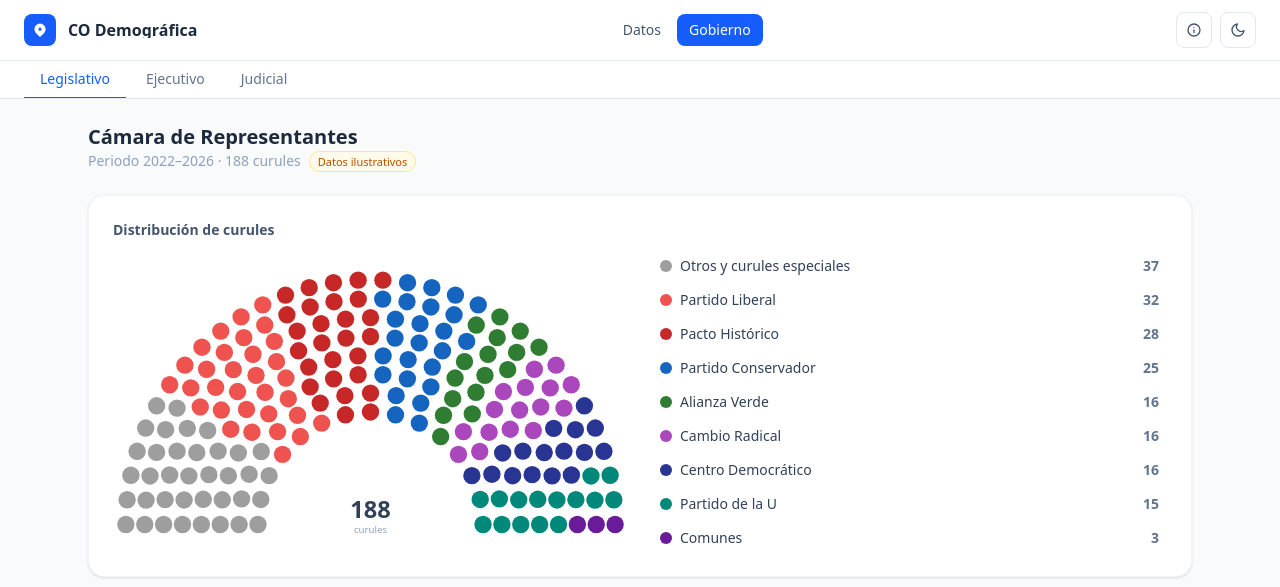
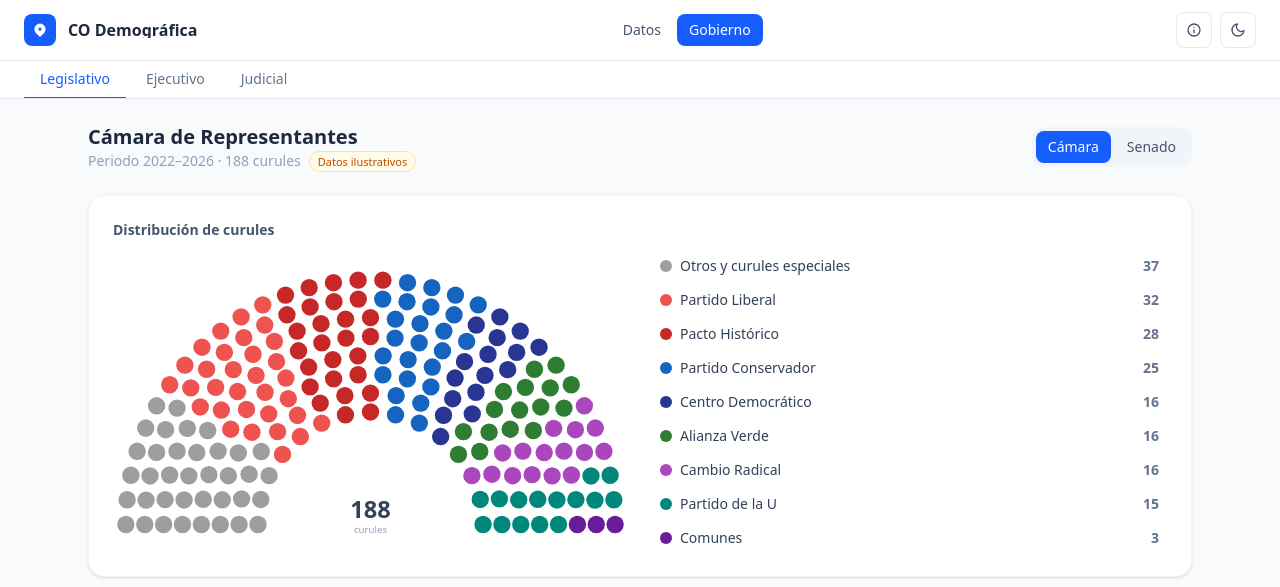
Before and after one commit to andresgobl98/colombia-demographics, a React (Vite) app: page /gobierno/legislativo in a window 1280 px wide. Shown: the top 587 px of the page. Built offline with nearby package versions, Linux system fonts and the light colour scheme.

Commit message:
feat(legislative): add Senado with chamber toggle; national constituency (no department map) vs departmental Cámara

```diff
--- a/src/data/congress.js
+++ b/src/data/congress.js
@@ -1,38 +1,67 @@
 // ⚠️ PLACEHOLDER / ILLUSTRATIVE DATA — not the real composition.
-// Seat counts are mock values that sum to 188 (Cámara de Representantes
-// 2022–2026). Real data (official rosters, party affiliations, curules
-// especiales) will be wired in later. Parties are ordered left → right so the
-// hemicycle renders a sensible political-spectrum gradient.
+// Seat counts are mock values (Cámara 188, Senado 108) for the 2022–2026
+// period. Real rosters/affiliations come later. Parties share metadata; seat
+// counts differ per chamber.
 
-export const CHAMBER = {
-  id: "camara",
-  name: "Cámara de Representantes",
-  period: "2022–2026",
-  totalSeats: 188,
+export const PARTY_META = {
+  pacto:       { name: "Pacto Histórico",            short: "Pacto Hist.", color: "#c62828" },
+  comunes:     { name: "Comunes",                    short: "Comunes",     color: "#6a1b9a" },
+  verde:       { name: "Alianza Verde",              short: "Verde",       color: "#2e7d32" },
+  liberal:     { name: "Partido Liberal",            short: "Liberal",     color: "#ef5350" },
+  u:           { name: "Partido de la U",            short: "La U",        color: "#00897b" },
+  cambio:      { name: "Cambio Radical",             short: "C. Radical",  color: "#ab47bc" },
+  conservador: { name: "Partido Conservador",        short: "Conservador", color: "#1565c0" },
+  democratico: { name: "Centro Democrático",         short: "C. Demócr.",  color: "#283593" },
+  otros:       { name: "Otros y curules especiales", short: "Otros",       color: "#9e9e9e" },
 };
 
-export const PARTIES = [
-  { id: "pacto",        name: "Pacto Histórico",          short: "Pacto Hist.", color: "#c62828", seats: 28 },
-  { id: "comunes",      name: "Comunes",                  short: "Comunes",     color: "#6a1b9a", seats: 3  },
-  { id: "verde",        name: "Alianza Verde",            short: "Verde",       color: "#2e7d32", seats: 16 },
-  { id: "liberal",      name: "Partido Liberal",          short: "Liberal",     color: "#ef5350", seats: 32 },
-  { id: "u",            name: "Partido de la U",          short: "La U",        color: "#00897b", seats: 15 },
-  { id: "cambio",       name: "Cambio Radical",           short: "C. Radical",  color: "#ab47bc", seats: 16 },
-  { id: "conservador",  name: "Partido Conservador",      short: "Conservador", color: "#1565c0", seats: 25 },
-  { id: "democratico",  name: "Centro Democrático",       short: "C. Demócr.",  color: "#283593", seats: 16 },
-  { id: "otros",        name: "Otros y curules especiales", short: "Otros",     color: "#9e9e9e", seats: 37 },
-];
+export const CHAMBERS = {
+  camara: {
+    id: "camara",
+    name: "Cámara de Representantes",
+    period: "2022–2026",
+    totalSeats: 188,
+    byDepartment: true, // elected by departmental constituency → map applies
+    seats: {
+      pacto: 28, liberal: 32, conservador: 25, democratico: 16,
+      verde: 16, cambio: 16, u: 15, comunes: 3, otros: 37,
+    },
+    members: [
+      { id: "c1", name: "Representante de ejemplo 1", partyId: "pacto",       departmentCode: "05" },
+      { id: "c2", name: "Representante de ejemplo 2", partyId: "liberal",     departmentCode: "05" },
+      { id: "c3", name: "Representante de ejemplo 3", partyId: "conservador", departmentCode: "11" },
+      { id: "c4", name: "Representante de ejemplo 4", partyId: "verde",       departmentCode: "11" },
+      { id: "c5", name: "Representante de ejemplo 5", partyId: "democratico", departmentCode: "76" },
+      { id: "c6", name: "Representante de ejemplo 6", partyId: "cambio",      departmentCode: "08" },
+      { id: "c7", name: "Representante de ejemplo 7", partyId: "u",           departmentCode: "68" },
+      { id: "c8", name: "Representante de ejemplo 8", partyId: "pacto",       departmentCode: "52" },
+    ],
+  },
+  senado: {
+    id: "senado",
+    name: "Senado de la República",
+    period: "2022–2026",
+    totalSeats: 108,
+    byDepartment: false, // elected by national constituency → no department map
+    seats: {
+      pacto: 20, liberal: 15, conservador: 15, democratico: 13,
+      verde: 13, cambio: 11, u: 10, comunes: 5, otros: 6,
+    },
+    members: [
+      { id: "s1", name: "Senador de ejemplo 1", partyId: "pacto" },
+      { id: "s2", name: "Senador de ejemplo 2", partyId: "liberal" },
+      { id: "s3", name: "Senador de ejemplo 3", partyId: "conservador" },
+      { id: "s4", name: "Senador de ejemplo 4", partyId: "democratico" },
+      { id: "s5", name: "Senador de ejemplo 5", partyId: "verde" },
+      { id: "s6", name: "Senador de ejemplo 6", partyId: "cambio" },
+    ],
+  },
+};
 
-// A small mock roster keyed loosely to DANE department codes. Real roster later.
-export const REPRESENTATIVES = [
-  { id: "r1", name: "Representante de ejemplo 1", partyId: "pacto",       departmentCode: "05" },
-  { id: "r2", name: "Representante de ejemplo 2", partyId: "liberal",     departmentCode: "05" },
-  { id: "r3", name: "Representante de ejemplo 3", partyId: "conservador", departmentCode: "11" },
-  { id: "r4", name: "Representante de ejemplo 4", partyId: "verde",       departmentCode: "11" },
-  { id: "r5", name: "Representante de ejemplo 5", partyId: "democratico", departmentCode: "76" },
-  { id: "r6", name: "Representante de ejemplo 6", partyId: "cambio",      departmentCode: "08" },
-  { id: "r7", name: "Representante de ejemplo 7", partyId: "u",           departmentCode: "68" },
-  { id: "r8", name: "Representante de ejemplo 8", partyId: "pacto",       departmentCode: "52" },
-];
-
-export const partyById = Object.fromEntries(PARTIES.map((p) => [p.id, p]));
+// Build a seats-descending party list for a chamber, joined with metadata.
+export function partiesForChamber(chamber) {
+  return Object.entries(chamber.seats)
+    .map(([id, seats]) => ({ id, seats, ...PARTY_META[id] }))
+    .filter((p) => p.seats > 0)
+    .sort((a, b) => b.seats - a.seats);
+}
--- a/src/pages/government/LegislativeView.jsx
+++ b/src/pages/government/LegislativeView.jsx
@@ -1,7 +1,7 @@
 import { useState, useMemo } from "react";
 import { HemicycleChart } from "../../components/charts";
 import RepresentationMap from "../../components/RepresentationMap";
-import { CHAMBER, PARTIES, REPRESENTATIVES, partyById } from "../../data/congress";
+import { CHAMBERS, PARTY_META, partiesForChamber } from "../../data/congress";
 import deptData from "../../data/departments.json";
 
 const deptName = (code) => deptData.departments[code]?.name ?? code;
@@ -14,36 +14,59 @@ function Card({ children, className = "" }) {
   );
 }
 
+function chamberBtnClass(active) {
+  return [
+    "px-3 py-1.5 rounded-lg text-sm font-medium transition-colors",
+    active
+      ? "bg-blue-600 text-white"
+      : "text-slate-600 dark:text-slate-300 hover:bg-slate-100 dark:hover:bg-slate-700",
+  ].join(" ");
+}
+
 export default function LegislativeView() {
-  const [highlight, setHighlight] = useState(null);   // party id
+  const [chamberId, setChamberId] = useState("camara");
+  const [highlight, setHighlight] = useState(null);
   const [selectedDept, setSelectedDept] = useState(null);
 
+  const chamber = CHAMBERS[chamberId];
+  const orderedParties = useMemo(() => partiesForChamber(chamber), [chamber]);
   const withData = useMemo(
-    () => new Set(REPRESENTATIVES.map((r) => r.departmentCode)),
-    []
+    () => new Set(chamber.members.map((m) => m.departmentCode).filter(Boolean)),
+    [chamber]
   );
 
-  // High → low representation: legend reads top-to-bottom, hemicycle left-to-right.
-  const orderedParties = useMemo(
-    () => [...PARTIES].sort((a, b) => b.seats - a.seats),
-    []
-  );
+  const switchChamber = (id) => {
+    setChamberId(id);
+    setSelectedDept(null);
+    setHighlight(null);
+  };
 
-  const roster = selectedDept
-    ? REPRESENTATIVES.filter((r) => r.departmentCode === selectedDept)
-    : REPRESENTATIVES;
+  const roster =
+    chamber.byDepartment && selectedDept
+      ? chamber.members.filter((m) => m.departmentCode === selectedDept)
+      : chamber.members;
 
   return (
     <div className="p-4 md:p-6 max-w-6xl mx-auto flex flex-col gap-6">
-      {/* Header */}
-      <header>
-        <h2 className="text-xl font-bold text-slate-800 dark:text-slate-100">{CHAMBER.name}</h2>
+      {/* Header + chamber switcher */}
+      <header className="flex flex-wrap items-center justify-between gap-3">
+        <div>
+          <h2 className="text-xl font-bold text-slate-800 dark:text-slate-100">{chamber.name}</h2>
           <p className="text-sm text-slate-400 dark:text-slate-500">
-          Periodo {CHAMBER.period} · {CHAMBER.totalSeats} curules
+            Periodo {chamber.period} · {chamber.totalSeats} curules
             <span className="ml-2 text-[11px] font-medium text-amber-700 dark:text-amber-300 bg-amber-50 dark:bg-amber-900/30 border border-amber-200 dark:border-amber-700/50 rounded-full px-2 py-0.5">
               Datos ilustrativos
             </span>
           </p>
+        </div>
+        <div className="flex gap-1 bg-slate-100 dark:bg-slate-700/40 rounded-xl p-1">
+          <button onClick={() => switchChamber("camara")} className={chamberBtnClass(chamberId === "camara")}>
+            Cámara
+          </button>
+          <button onClick={() => switchChamber("senado")} className={chamberBtnClass(chamberId === "senado")}>
+            Senado
+          </button>
+        </div>
       </header>
 
       {/* Composition: hemicycle + party legend */}
@@ -70,7 +93,8 @@ export default function LegislativeView() {
         </div>
       </Card>
 
-      {/* Representation by department: map + roster */}
+      {/* Members — map + roster for the departmental Cámara; full list for the national Senado */}
+      {chamber.byDepartment ? (
         <div className="grid md:grid-cols-2 gap-6">
           <Card className="p-3">
             <p className="text-sm font-semibold text-slate-600 dark:text-slate-300 mb-2 px-1">
@@ -87,39 +111,47 @@ export default function LegislativeView() {
                 {selectedDept ? `Representantes · ${deptName(selectedDept)}` : "Representantes (muestra)"}
               </p>
               {selectedDept && (
-              <button
-                onClick={() => setSelectedDept(null)}
-                className="text-xs text-blue-600 dark:text-blue-400 hover:underline"
-              >
+                <button onClick={() => setSelectedDept(null)} className="text-xs text-blue-600 dark:text-blue-400 hover:underline">
                   Ver todos
                 </button>
               )}
             </div>
+            <MemberList members={roster} emptyHint={`Sin representantes en los datos de muestra para ${deptName(selectedDept)}.`} />
+          </Card>
+        </div>
+      ) : (
+        <Card className="p-4 flex flex-col">
+          <p className="text-sm font-semibold text-slate-600 dark:text-slate-300 mb-1">Senadores (muestra)</p>
+          <p className="text-xs text-slate-400 dark:text-slate-500 mb-3">
+            El Senado se elige por circunscripción nacional, por lo que sus curules no se asignan por departamento.
+          </p>
+          <MemberList members={roster} />
+        </Card>
+      )}
+    </div>
+  );
+}
 
-          {roster.length === 0 ? (
-            <p className="text-sm text-slate-400 dark:text-slate-500">
-              Sin representantes en los datos de muestra para {deptName(selectedDept)}.
-            </p>
-          ) : (
+function MemberList({ members, emptyHint }) {
+  if (!members || members.length === 0) {
+    return <p className="text-sm text-slate-400 dark:text-slate-500">{emptyHint ?? "Sin datos."}</p>;
+  }
+  return (
     <ul className="flex flex-col divide-y divide-slate-100 dark:divide-slate-700">
-              {roster.map((r) => {
-                const party = partyById[r.partyId];
+      {members.map((m) => {
+        const party = PARTY_META[m.partyId];
         return (
-                  <li key={r.id} className="flex items-center gap-3 py-2.5">
+          <li key={m.id} className="flex items-center gap-3 py-2.5">
             <span className="w-2.5 h-2.5 rounded-full shrink-0" style={{ backgroundColor: party.color }} />
             <div className="min-w-0 flex-1">
-                      <p className="text-sm text-slate-800 dark:text-slate-100 truncate">{r.name}</p>
+              <p className="text-sm text-slate-800 dark:text-slate-100 truncate">{m.name}</p>
               <p className="text-xs text-slate-400 dark:text-slate-500 truncate">
-                        {party.name} · {deptName(r.departmentCode)}
+                {party.name}{m.departmentCode ? ` · ${deptName(m.departmentCode)}` : ""}
               </p>
             </div>
           </li>
         );
       })}
     </ul>
-          )}
-        </Card>
-      </div>
-    </div>
   );
 }
```
Lines whose indentation alone changed are shown as unchanged.
